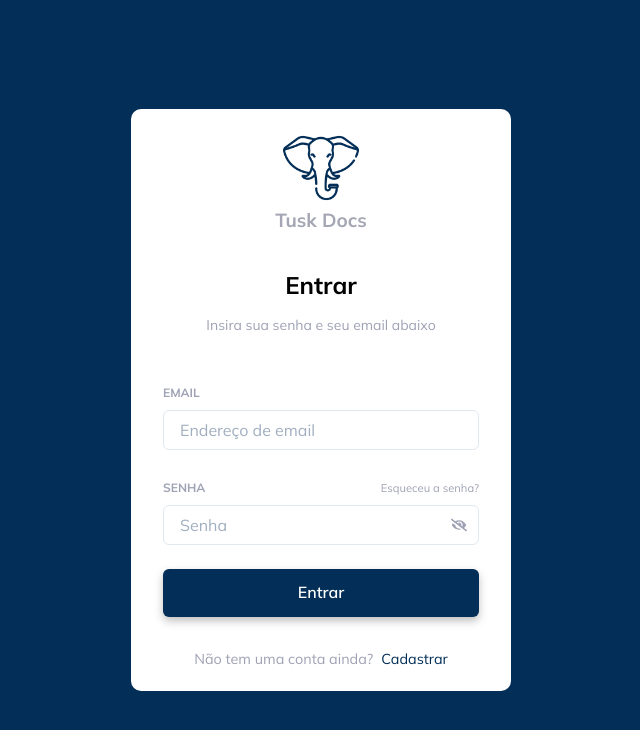
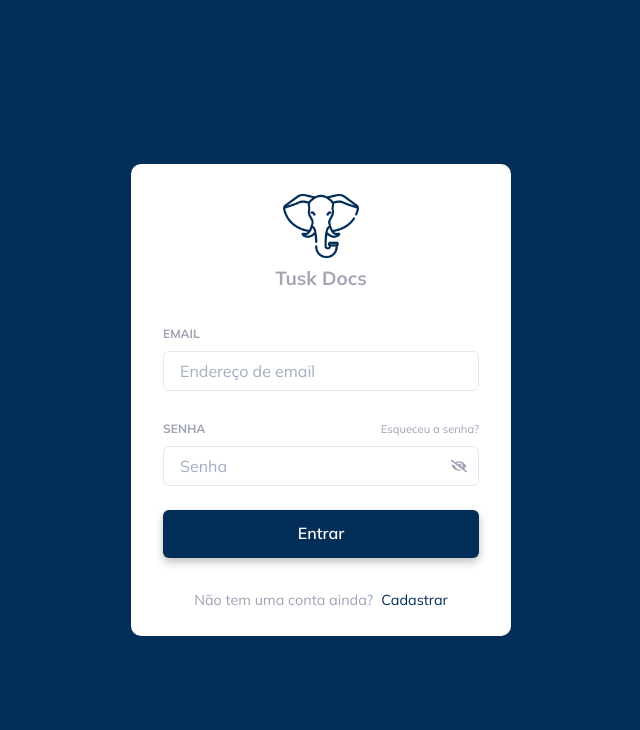
Before and after one commit to MateusRWarmling/tusk-docs-web, a React (Vite) app: page /login in a window 1280 px wide. Shown: the top 730 px of the page, without its empty margins (319-959 px from the left). Built offline with nearby package versions, Linux system fonts and the light colour scheme.

Commit message:
Fix: card size

```diff
--- a/src/pages/Login/index.tsx
+++ b/src/pages/Login/index.tsx
@@ -13,11 +13,10 @@ export function Login() {
       <Flex
         backgroundColor="white"
         w="380px"
-        h="582px"
         borderRadius="10px"
         direction="column"
         alignItems="center"
-        padding="21px"
+        padding="24px"
       >
         <Image src="src\Assets\images\elephant.png" maxH="76px" maxW="76px" />
         <Text
@@ -27,17 +26,6 @@ export function Login() {
           marginBottom="2rem"
         >
           Tusk Docs
-        </Text>
-        <Text
-          fontSize="24px"
-          fontWeight="bold"
-          color="black"
-          marginBottom="0.75rem"
-        >
-          Entrar
-        </Text>
-        <Text fontSize="14px" color="#9FA2B4" marginBottom="3rem">
-          Insira sua senha e seu email abaixo
         </Text>
         <LoginForm />
         <Flex marginTop="2rem">
```
